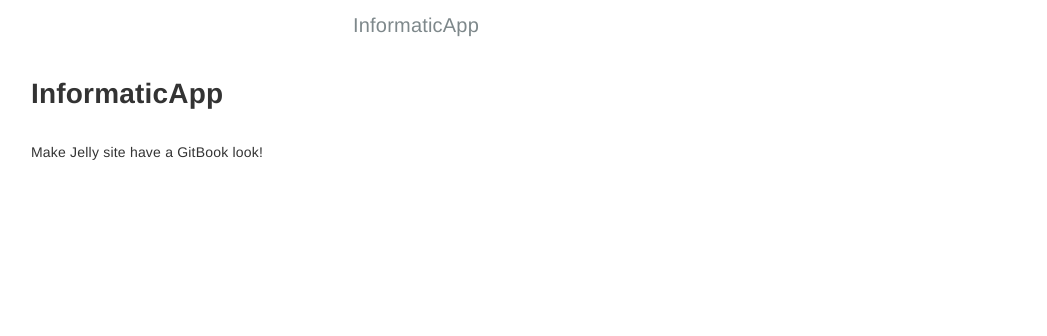
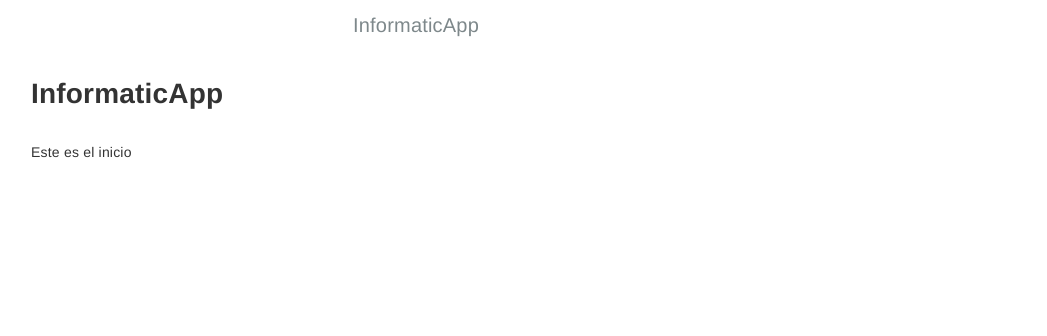
Before and after one commit to JesusCoya/JesusCoya.github.io, a Jekyll site: the page built from index.md, in a window 1280 px wide. Shown: the top 336 px of the page, without its empty margins (224-1271 px from the left). Built offline with Jekyll 4.4.1, drawn with Linux system fonts in a browser that asks for light colours.

Commit message:
Update index.md

```diff
--- a/index.md
+++ b/index.md
@@ -2,4 +2,4 @@
 layout: home
 ---
 
-Make Jelly site have a GitBook look!
+Este es el inicio
```
